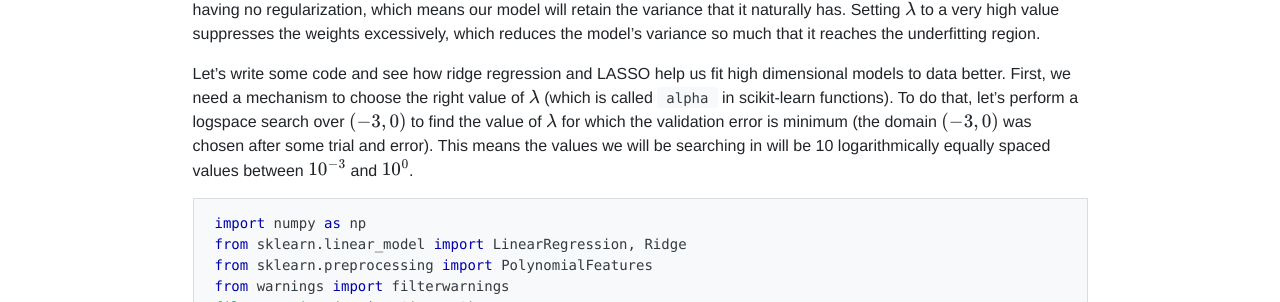
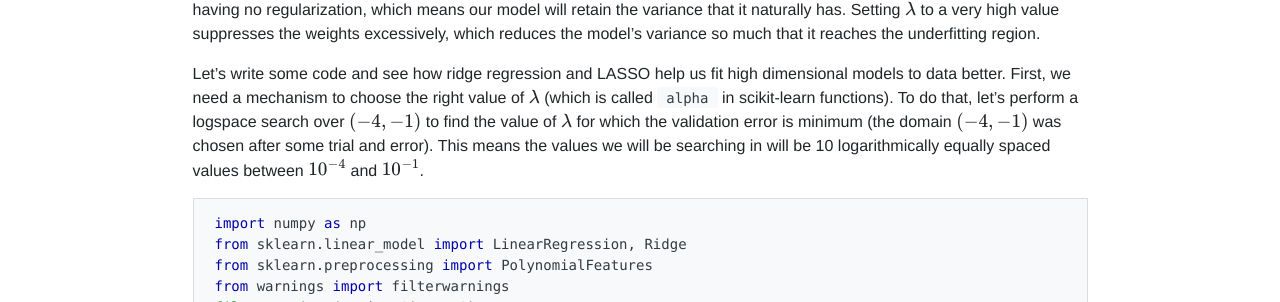
Before and after one commit to NishantPrabhu/nishantprabhu.github.io, a Jekyll site: the page built from _posts/2020-09-06-ml-model-complexity-and-regularization.md, in a window 1280 px wide and 900 px high, scrolled down 17160 px. Shown: the part 150-452 px from the top of the window. Built offline with Jekyll 4.4.1, drawn with Linux system fonts in a browser that asks for light colours; nearby versions of some CDN libraries; our own code applies the rules of GitHub Pages for plain Markdown files; formulas are drawn with MathJax 3; a script that is not in the unit is left out.

Commit message:
Updated regularization post

````diff
--- a/_posts/2020-09-06-ml-model-complexity-and-regularization.md
+++ b/_posts/2020-09-06-ml-model-complexity-and-regularization.md
@@ -570,7 +570,7 @@ LASSO is named that way because it has a special property, which can help us sel
 
 $\lambda$ is a hyperparameter which must be tuned to find the best performing model. Keeping very small values of $\lambda$ is similar to having no regularization, which means our model will retain the variance that it naturally has. Setting $\lambda$ to a very high value suppresses the weights excessively, which reduces the model's variance so much that it reaches the underfitting region.
 
-Let's write some code and see how ridge regression and LASSO help us fit high dimensional models to data better. First, we need a mechanism to choose the right value of $\lambda$ (which is called `alpha` in scikit-learn functions). To do that, let's perform a logspace search over $(-3, 0)$ to find the value of $\lambda$ for which the validation error is minimum (the domain $(-3, 0)$ was chosen after some trial and error). This means the values we will be searching in will be 10 logarithmically equally spaced values between $10^{-3}$ and $10^{0}$.
+Let's write some code and see how ridge regression and LASSO help us fit high dimensional models to data better. First, we need a mechanism to choose the right value of $\lambda$ (which is called `alpha` in scikit-learn functions). To do that, let's perform a logspace search over $(-4, -1)$ to find the value of $\lambda$ for which the validation error is minimum (the domain $(-4, -1)$ was chosen after some trial and error). This means the values we will be searching in will be 10 logarithmically equally spaced values between $10^{-4}$ and $10^{-1}$.
 
 ```python
 import numpy as np
````
